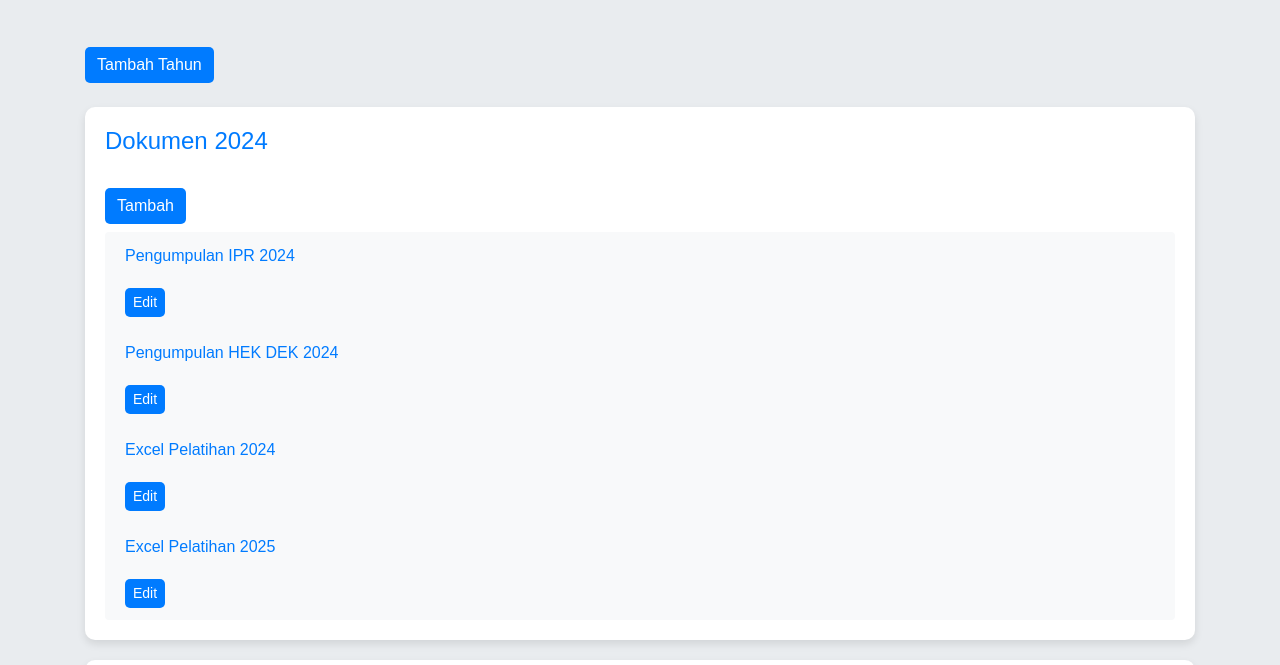
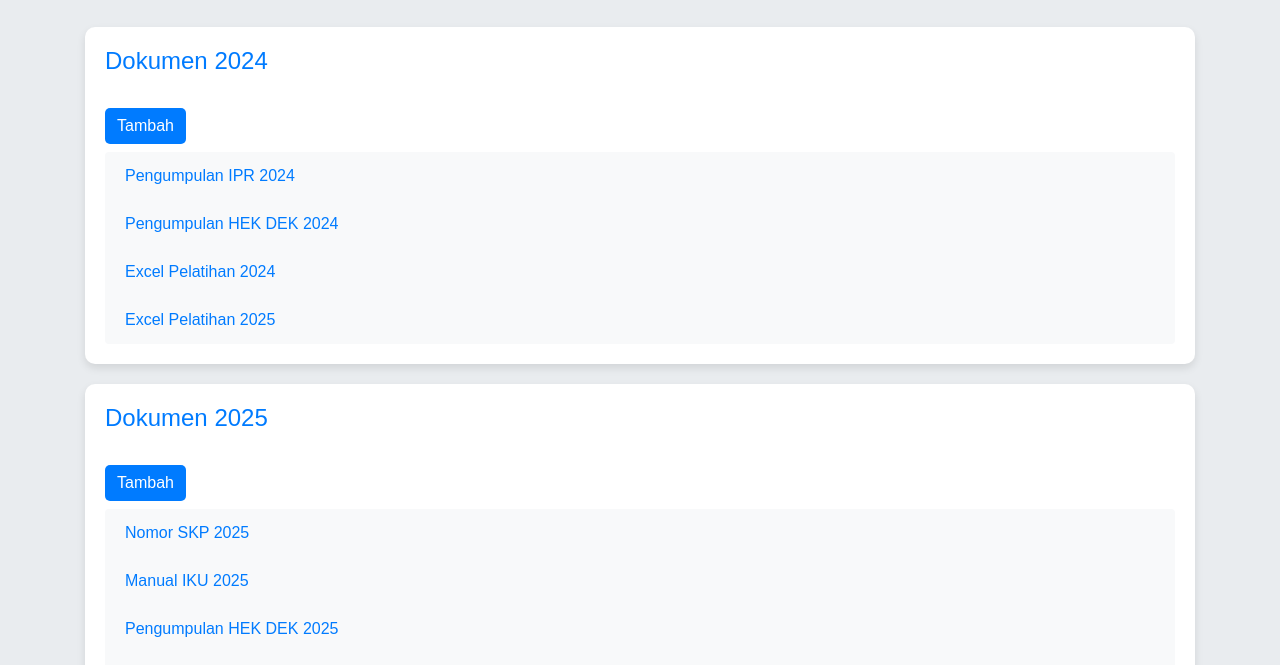
Before and after one commit to ardianprdp/dokir, a plain HTML site: page index.html in a window 1280 px wide. Shown: the part 101-766 px from the top of the page. Drawn offline with nearby package versions, Linux system fonts and the light colour scheme.

Commit message:
Initial commit

```diff
--- a/index.html
+++ b/index.html
@@ -68,7 +68,6 @@
 
     <div class="container">
         <h1 class="text-center">Pengumpulan Dokumen</h1>
-        <button class="btn btn-primary mb-4" onclick="addYear ()">Tambah Tahun</button>
         <div id="yearCards" class="row"></div>
     </div>
 
@@ -100,9 +99,6 @@
                             ${data[year].map((item, index) => `
                                 <li class="list-group-item justify-content-between align-items-center">
                                     <a href="${item.link}" target="_blank">${item.title}</a>
-                                    <div>
-                                        <button class="btn btn-primary btn-sm mr-1" onclick="editItem('${year}', ${index})">Edit</button>
-                                    </div>
                                 </li>
                             `).join('')}
                         </ul>
```
